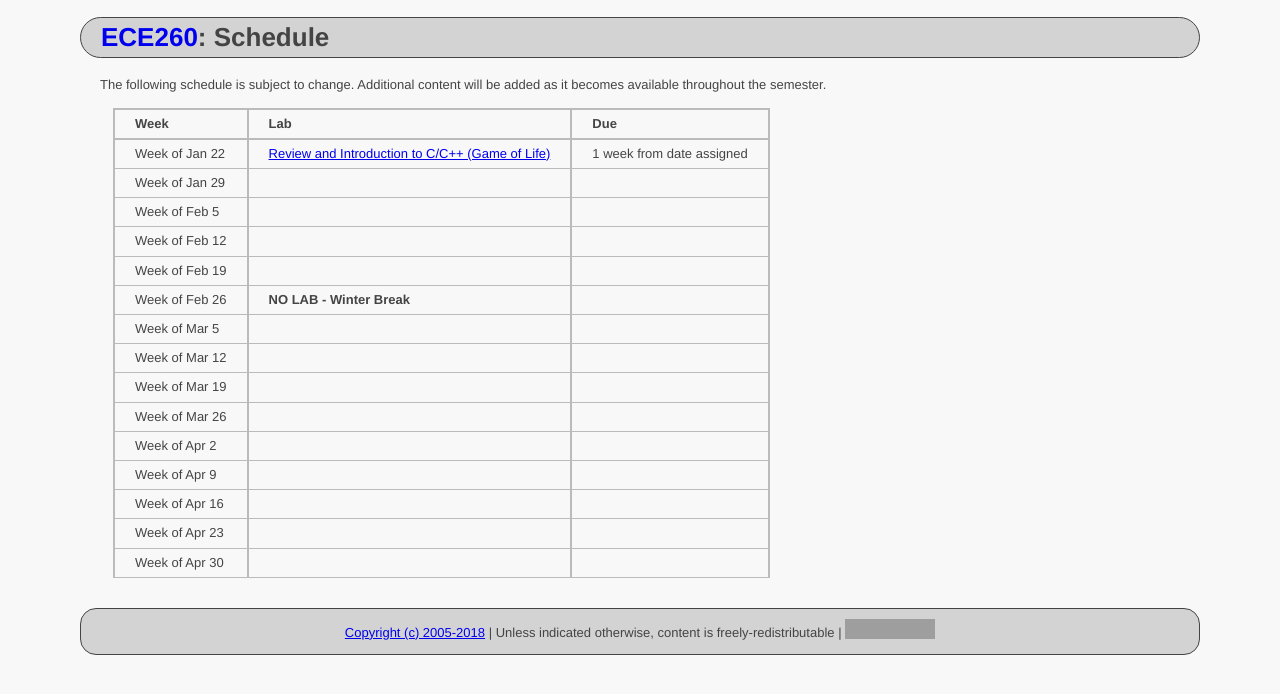
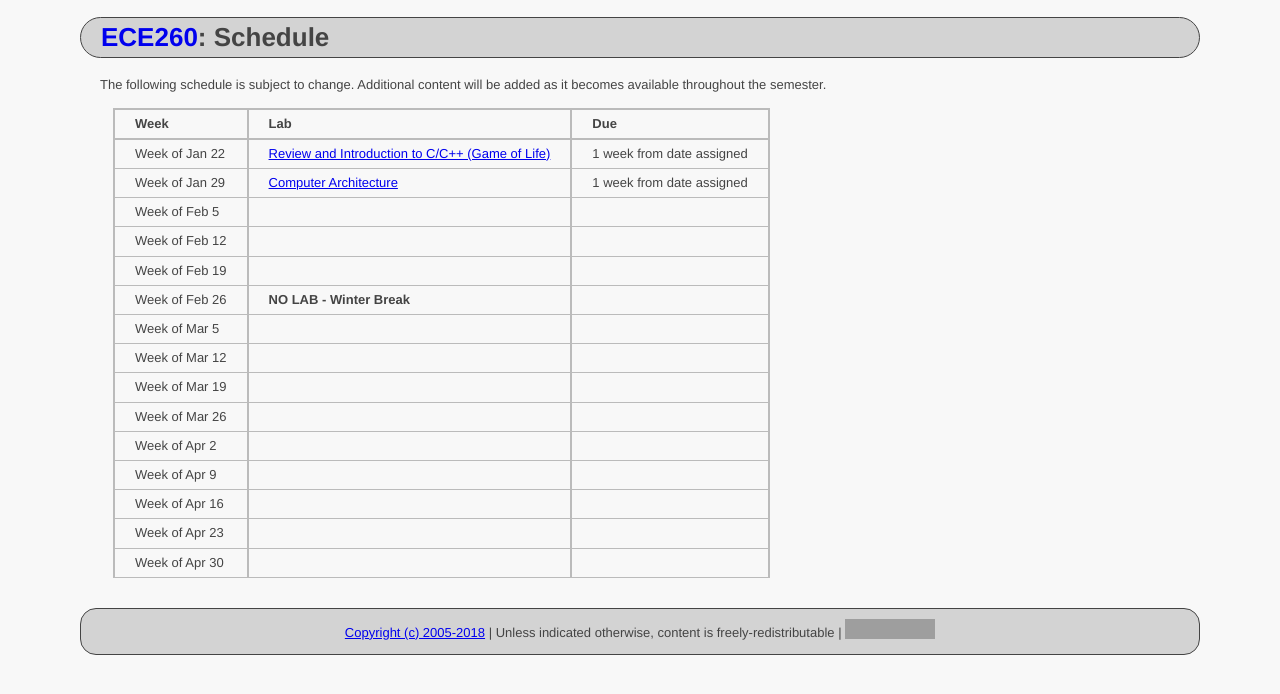
Before and after one commit to ycpcs/ece260-spring2018, a Jekyll site: the page built from schedule_lab.md, in a window 1280 px wide. Shown: the top 694 px of the page. Built offline with Jekyll 4.4.1, drawn with Linux system fonts in a browser that asks for light colours; grey boxes are pictures that could not be loaded.

Commit message:
added lab02

```diff
--- a/schedule_lab.md
+++ b/schedule_lab.md
@@ -11,7 +11,7 @@ Additional content will be added as it becomes available throughout the semester
 **Week**       | **Lab**                                                                |  **Due**
 :--------------|:-----------------------------------------------------------------------|:--------------------------
 Week of Jan 22 |  [Review and Introduction to C/C++ (Game of Life)](labs/lab01.html)    |  1 week from date assigned  <!-- [Review and Introduction to C/C++](labs/lab01.html) -->
-Week of Jan 29 |                                                                                                                                       |  <!-- [Computer Architecture](https://drive.google.com/a/ycp.edu/file/d/0B36p-YmqpYFWY2FFXzNaR1FldVk/view?usp=sharing) -->
+Week of Jan 29 |  [Computer Architecture](labs/lab02.html)                              |  1 week from date assigned  <!-- [Computer Architecture](labs/lab02.html) -->
 Week of Feb 5  |                                                                                                                                       |  <!-- [Intro to MIPS Assembly](https://drive.google.com/a/ycp.edu/file/d/0B36p-YmqpYFWME9NTEw1SWJEUG8/view?usp=sharing) -->
 Week of Feb 12 |                                                                                                                                       |  <!-- [Branching and Conditional Assembly](https://drive.google.com/a/ycp.edu/file/d/0B36p-YmqpYFWNzd0M3NTX0VpU2M/view?usp=sharing) -->
 Week of Feb 19 |                                                                                                                                       |
```
